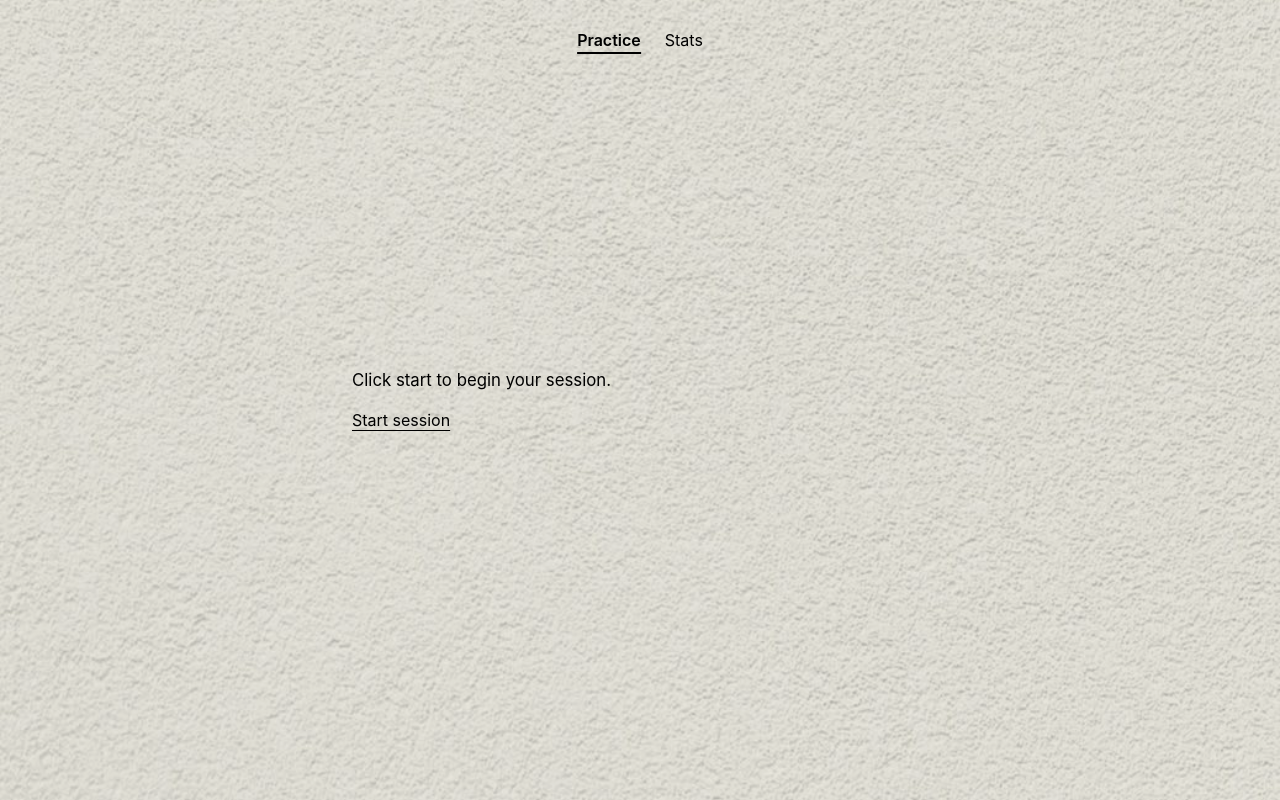
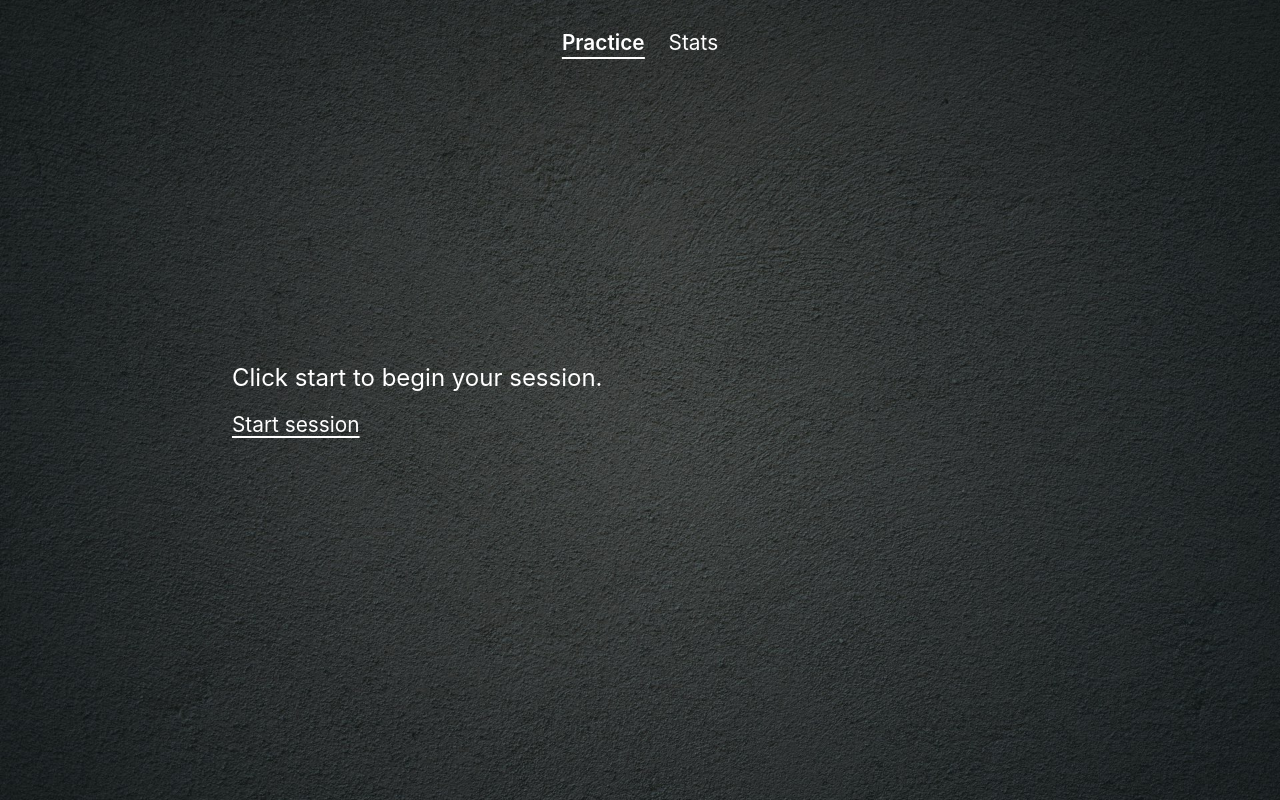
Before and after one commit to evanpersinger/Typing-Practice, a React (Vite) app in the folder frontend/: page / in a window 1280 px wide. Built offline with nearby package versions, Linux system fonts and the light colour scheme.

Commit message:
changed background and text color

```diff
--- a/frontend/src/index.css
+++ b/frontend/src/index.css
@@ -1,16 +1,15 @@
 :root {
   font-family: -apple-system, BlinkMacSystemFont, "Segoe UI", Roboto, sans-serif;
-  color: #000000;
+  color: #ffffff;
 
-  /* Texture comes from the image, tone comes from background-color. `multiply`
-     blends the near-white plaster down onto the base, so darken or brighten the
-     wall by changing the hex alone. The image never needs re-exporting. */
-  background-color: #e8e6de;
-  background-image: url("/paper-bg.jpg");
+  /* Dark plaster wall. The image carries its own vignette (darker at the edges,
+     lighter through the middle), which frames the content for free. The color
+     is only a fallback for the moment before the image lands. */
+  background-color: #2a2e2c;
+  background-image: url("/wall-bg.jpg");
   background-size: cover;
   background-position: center;
   background-attachment: fixed;
-  background-blend-mode: multiply;
 }
 
 * {
@@ -44,12 +43,12 @@ body {
 
 .card {
   width: 100%;
-  max-width: 640px;
+  max-width: 880px;
   padding: 32px;
 }
 
 .instruction {
-  font-size: 1.05rem;
+  font-size: 1.5rem;
   margin: 0 0 20px;
 }
 
@@ -61,14 +60,14 @@ body {
 }
 
 .progress {
-  font-size: 0.85rem;
+  font-size: 1.1rem;
   margin: 0;
 }
 
 .timer {
   margin: 0;
   font-family: ui-monospace, SFMono-Regular, Menlo, monospace;
-  font-size: 0.85rem;
+  font-size: 1.1rem;
   font-variant-numeric: tabular-nums;
 }
 
@@ -77,9 +76,11 @@ body {
   font-weight: 600;
 }
 
+/* Prompt and input are deliberately the same size and face. You read one while
+   typing the other, so any mismatch makes them harder to compare. */
 .prompt {
   font-family: ui-monospace, SFMono-Regular, Menlo, monospace;
-  font-size: 1.15rem;
+  font-size: 1.9rem;
   line-height: 1.6;
   margin-bottom: 16px;
 }
@@ -87,37 +88,37 @@ body {
 .typing-input {
   width: 100%;
   font-family: ui-monospace, SFMono-Regular, Menlo, monospace;
-  font-size: 1.1rem;
-  padding: 12px 14px;
-  color: #000000;
-  background: #efece4;
-  border: 1px solid #cfc9ba;
+  font-size: 1.9rem;
+  padding: 16px 18px;
+  color: #ffffff;
+  background: #1e2220;
+  border: 1px solid #4a4f4c;
   border-radius: 8px;
   outline: none;
 }
 
-/* Left grey on purpose: a black placeholder reads as text you already typed. */
+/* Dimmed on purpose: a white placeholder reads as text you already typed. */
 .typing-input::placeholder {
-  color: #9a9384;
+  color: #7d827e;
 }
 
 .typing-input:focus {
-  border-color: #000000;
+  border-color: #ffffff;
 }
 
 .hint {
-  font-size: 0.8rem;
+  font-size: 1rem;
   margin-top: 10px;
 }
 
 /* Text buttons, not filled boxes. */
 button {
   font-family: inherit;
-  font-size: 1rem;
+  font-size: 1.3rem;
   padding: 0;
   border: none;
   background: none;
-  color: #000000;
+  color: #ffffff;
   cursor: pointer;
   text-decoration: underline;
   text-underline-offset: 4px;
@@ -135,11 +136,11 @@ button:hover {
 
 .tab-active {
   font-weight: 600;
-  border-bottom-color: #000000;
+  border-bottom-color: #ffffff;
 }
 
 .error {
-  color: #b4342a;
+  color: #ff7a70;
   margin-top: 16px;
 }
 
@@ -162,19 +163,19 @@ button:hover {
 .stats-table {
   width: 100%;
   border-collapse: collapse;
-  font-size: 0.9rem;
+  font-size: 1.1rem;
 }
 
 .stats-table th {
   text-align: left;
   font-weight: 600;
   padding: 8px 12px 8px 0;
-  border-bottom: 1px solid #b9b3a4;
+  border-bottom: 1px solid #7d827e;
 }
 
 .stats-table td {
   padding: 8px 12px 8px 0;
-  border-bottom: 1px solid #d7d1c2;
+  border-bottom: 1px solid #3f4441;
 }
 
 .stat-word {
```
Also changed, not shown: frontend/public/wall-bg.jpg (added).
